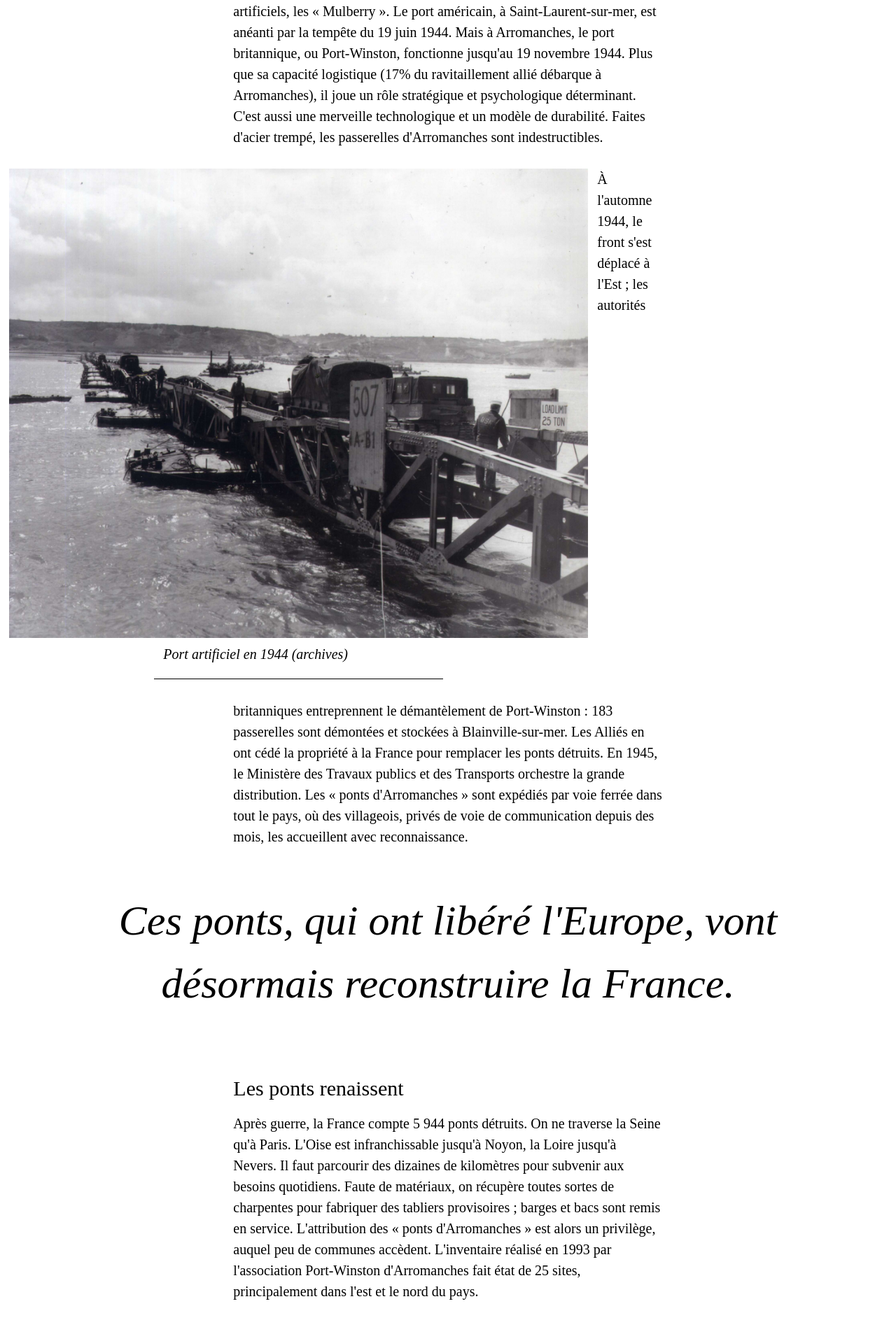
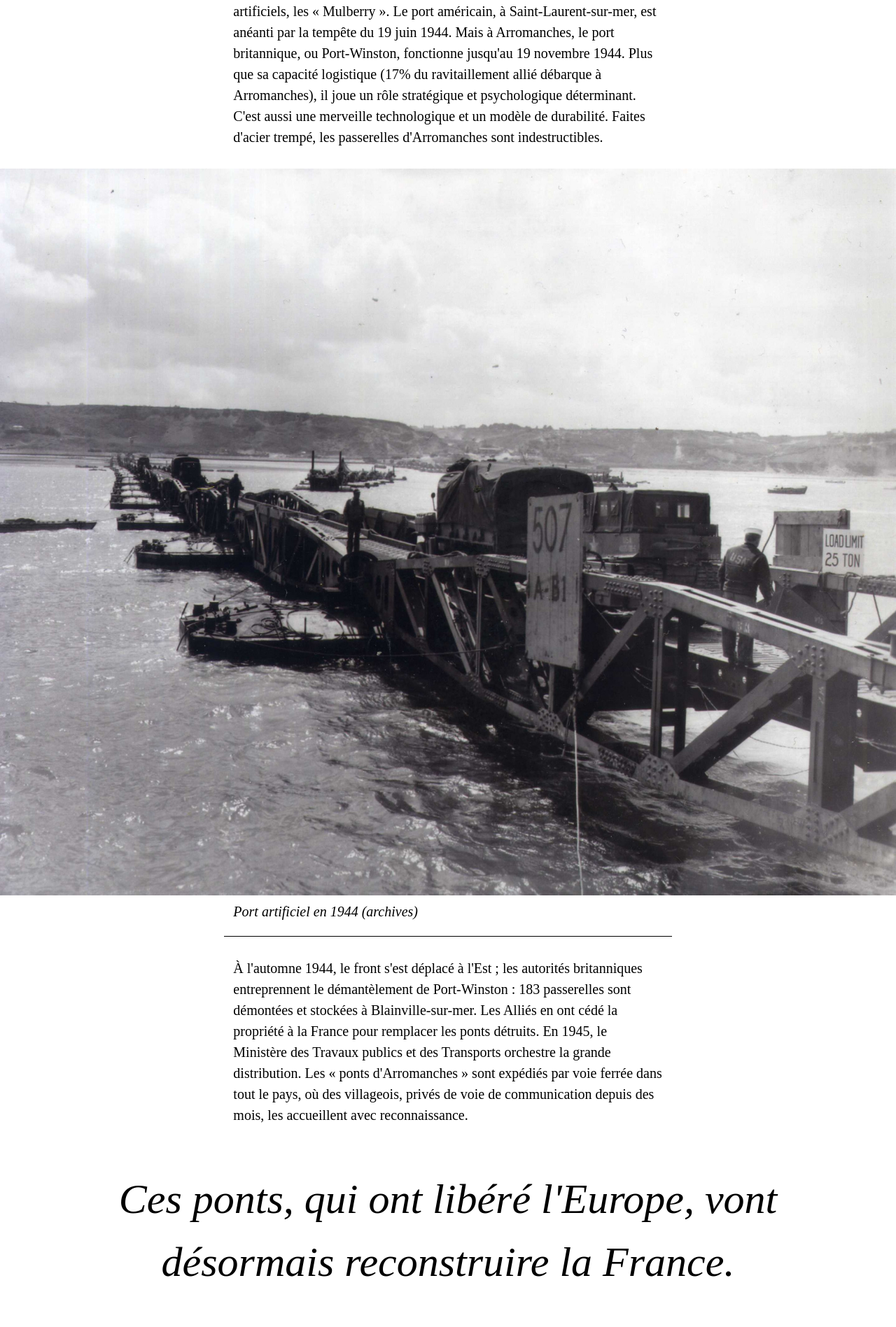
Before and after one commit to michel-larevue/michel-larevue.github.io, a Jekyll site: the page built from articles/ponts-de-memoire.html, in a window 1280 px wide. Shown: the part 1002-2899 px from the top of the page at 70% size. Built offline with Jekyll 4.4.1, drawn with Linux system fonts in a browser that asks for light colours.

Commit message:
feat: prototypage article

```diff
--- a/articles/ponts-de-memoire.html
+++ b/articles/ponts-de-memoire.html
@@ -14,7 +14,7 @@ title: Ponts de mémoire
 
 </div>
 
-<figure class="colonne-deux-tiers">
+<figure>
   <img src="/fichiers/articles/mulberry-B003_credit-archives-NARA.jpg" alt="Port artificiel en 1944 (archives)">
   <figcaption>Port artificiel en 1944 (archives)</figcaption>
 </figure>
--- a/less/_styles.less
+++ b/less/_styles.less
@@ -241,11 +241,6 @@ article{
   float: none; // todo: nouveau mixin dans _grid.less ?
   margin:0 auto;
 }
-.colonne-deux-tiers{
-  .init-col();
-  .col-fluid(2,3);
-
-}
 
 // footer
 
```
Also changed, not shown: css/main.css (+1 -1 lines), 1 other file.
